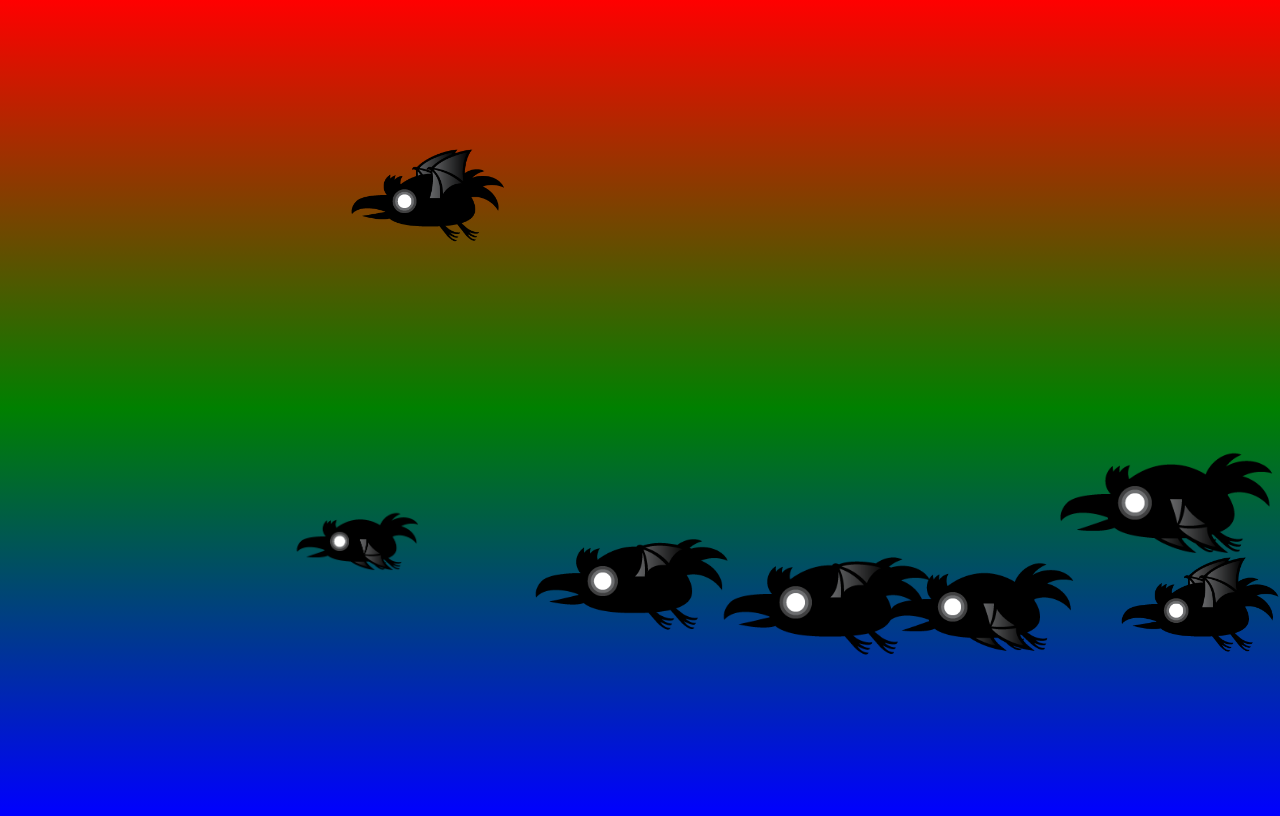
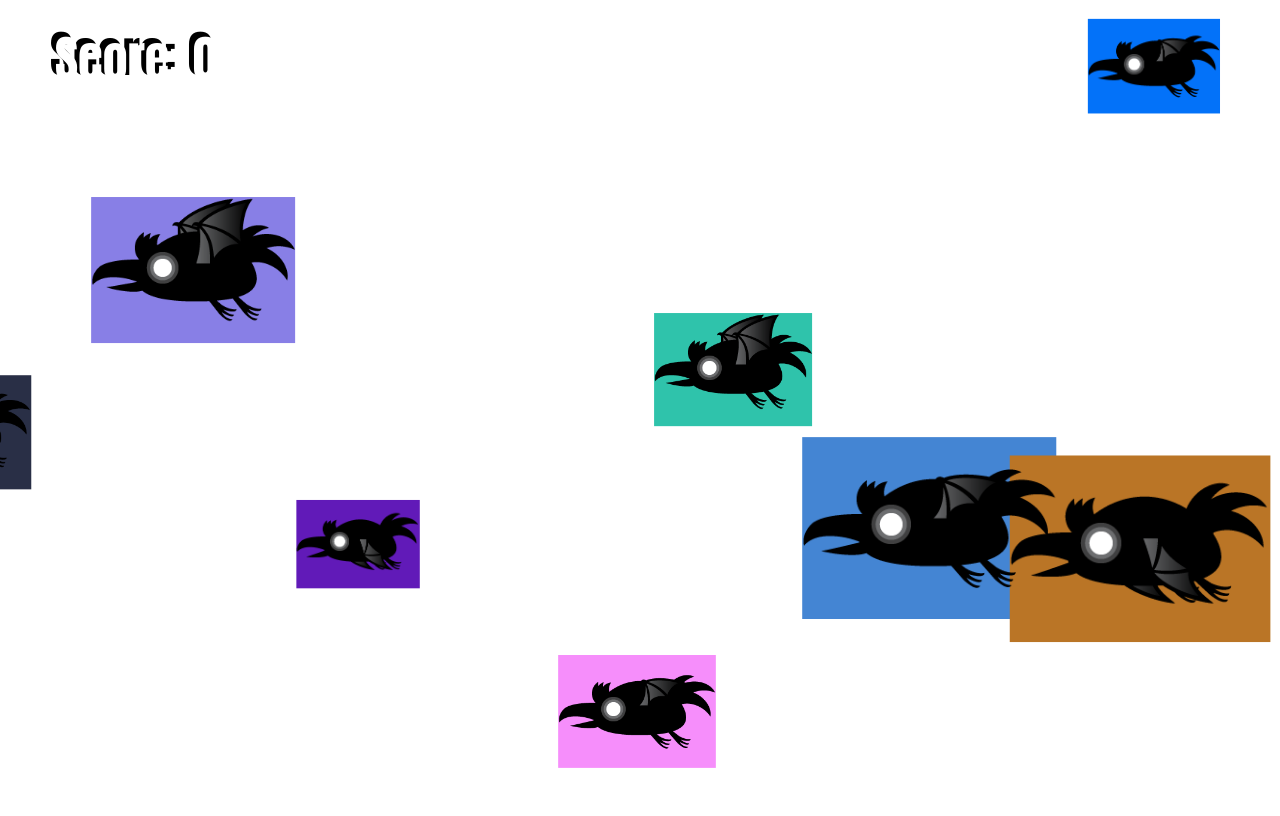
Before and after one commit to BaibaLucas/shooter-game, a plain HTML site: page index.html in a window 1280 px wide. Drawn offline with Linux system fonts and the light colour scheme.

Commit message:
Click & score

```diff
--- a/index.html
+++ b/index.html
@@ -8,6 +8,7 @@
     <link rel="stylesheet" href="style.css" />
 </head>
 <body>
+    <canvas id="collisionCanvas"></canvas>
     <canvas id="canvas1"></canvas>
 
     <script src="script.js"></script>
--- a/script.js
+++ b/script.js
@@ -1,7 +1,17 @@
+// Ravens
 const canvas = document.getElementById('canvas1');
 const ctx = canvas.getContext('2d');
 canvas.width = window.innerWidth;
 canvas.height = window.innerHeight;
+// Background
+const collisionCanvas = document.getElementById('collisionCanvas');
+const collisionCtx = collisionCanvas.getContext('2d');
+collisionCanvas.width = window.innerWidth;
+collisionCanvas.height = window.innerHeight;
+
+
+let score = 0;
+ctx.font = '50px Impact';
 
 let timeToNextRaven = 0;
 let ravenInterval = 500;
@@ -26,6 +36,8 @@ class Raven {
         this.maxFrame = 4;
         this.timeSinceFlap = 0;
         this.flapInterval = Math.random() * 50 + 50;
+        this.randomColors = [Math.floor(Math.random() * 255), Math.floor(Math.random() * 255), Math.floor(Math.random() * 255)];
+        this.color = 'rgb(' + this.randomColors[0] + ',' + this.randomColors[1] + ',' + this.randomColors[2] + ')';
     }
     update(deltatime){
         if (this.y < 0 || this.y > canvas.height - this.height){
@@ -42,21 +54,45 @@ class Raven {
         }
     }
     draw(){
-        ctx.fillStyle = "rgba(255, 255, 255, 0)";
-        ctx.fillRect(this.x, this.y, this.width, this.height);
+        collisionCtx.fillStyle = this.color;
+        collisionCtx.fillRect(this.x, this.y, this.width, this.height);
         ctx.drawImage(this.image, this.frame * this.spriteWidth, 0, this.spriteWidth, this.spriteHeight, this.x, this.y, this.width, this.height);
     }
 }
 
+function drawScore(){
+    ctx.fillStyle = 'black';
+    ctx.fillText('Score: ' + score, 50, 75);
+    ctx.fillStyle = 'white';
+    ctx.fillText('Score: ' + score, 55, 80);
+}
+
+window.addEventListener('click', function(e) {
+    const detectPixelColor = collisionCtx.getImageData(e.x, e.y, 1, 1);
+    console.log(detectPixelColor);
+    const pc = detectPixelColor.data;
+    ravens.forEach(object => {
+        if (object.randomColors[0] === pc[0] && object.randomColors[1] === pc[1] && object.randomColors[2] === pc[2]){
+            object.markedForDeletion = true;
+            score++;
+        };
+    });
+});
+
 function animate(timestamp) {
     ctx.clearRect(0,0, canvas.width, canvas.height);
+    collisionCtx.clearRect(0,0, canvas.width, canvas.height);
     let deltatime = timestamp - lastTime;
     lastTime = timestamp;
     timeToNextRaven += deltatime;
     if(timeToNextRaven > ravenInterval) {
         ravens.push(new Raven());
         timeToNextRaven = 0;
+        ravens.sort(function(a,b){
+            return a.width - b.width;
+        });
     }
+    drawScore();
     [...ravens].forEach(object => object.update(deltatime));
     [...ravens].forEach(object => object.draw());
     ravens = ravens.filter(object => !object.markedForDeletion);
--- a/style.css
+++ b/style.css
@@ -1,5 +1,5 @@
 body{
-    background: linear-gradient(to bottom, red, green, blue);
+    /* background: linear-gradient(to bottom, red, green, blue); */
     width: 100vw;
     height: 100vh;
     overflow: hidden;
@@ -11,3 +11,6 @@ canvas {
     width: 100%;
     height: 100%;
 }
+#collisionCanvas {
+
+}
```
